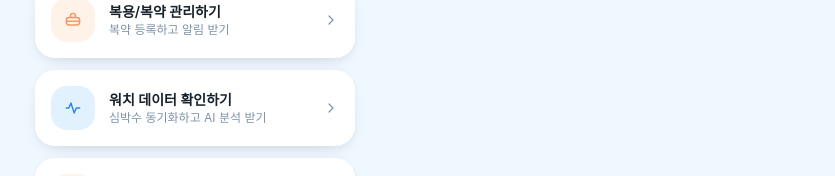
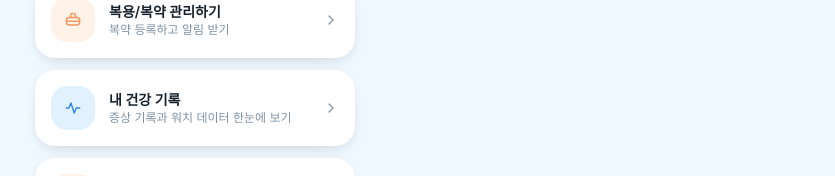
Before and after one commit to hoi256678-cpu/ai-chat, a Next.js app: page /main in a window 1280 px wide. Shown: the part 490-666 px from the top of the page, without its empty margins (445-1280 px from the left). Built offline with nearby package versions, Linux system fonts and the light colour scheme; no server answers; the database is empty; a web font is replaced by a local one.

Commit message:
Point main hub's watch-data card at /health-records

```diff
--- a/app/main/page.tsx
+++ b/app/main/page.tsx
@@ -231,9 +231,9 @@ export default function MainPage() {
             />
 
             <MenuCard
-              onClick={() => router.push("/biometrics")}
-              label="워치 데이터 확인하기"
-              description="심박수 동기화하고 AI 분석 받기"
+              onClick={() => router.push("/health-records")}
+              label="내 건강 기록"
+              description="증상 기록과 워치 데이터 한눈에 보기"
               icon={
                 <svg width="20" height="20" viewBox="0 0 24 24" fill="none">
                   <path
```
